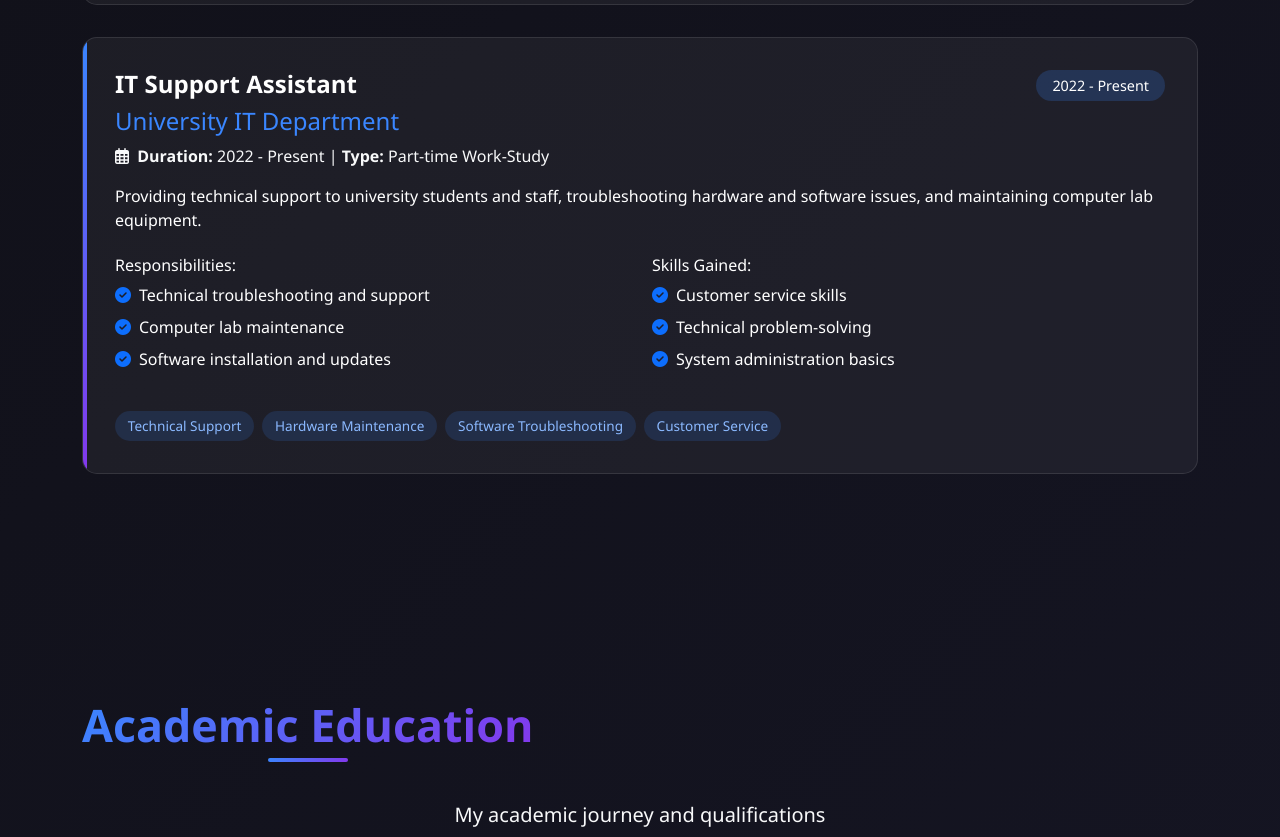
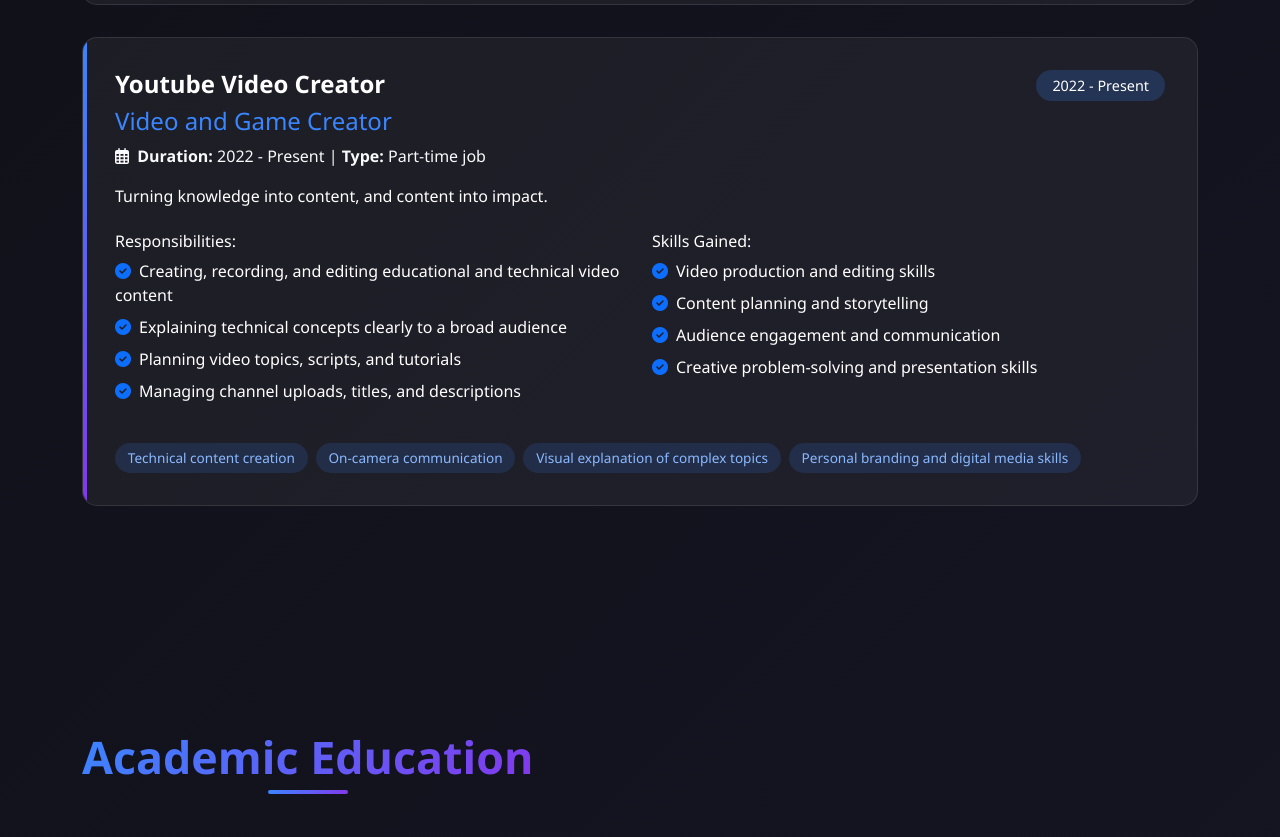
Before and after one commit to LawiigCoder/My-Portfolio, a website: page index.html in a window 1280 px wide. Shown: the part 4392-5229 px from the top of the page. Drawn offline with nearby package versions, Linux system fonts and the light colour scheme.

Commit message:
Updated feature

```diff
--- a/index.html
+++ b/index.html
@@ -435,48 +435,47 @@
       <div class="experience-card">
         <div class="experience-header">
           <div>
-            <h3 class="experience-title">IT Support Assistant</h3>
-            <h4 class="experience-company">University IT Department</h4>
+            <h3 class="experience-title">Youtube Video Creator</h3>
+            <h4 class="experience-company">Video and Game Creator</h4>
             <p class="text-light mb-0">
               <i class="far fa-calendar-alt me-1"></i>
               <strong>Duration:</strong> 2022 - Present |
-              <strong>Type:</strong> Part-time Work-Study
+              <strong>Type:</strong> Part-time job
             </p>
           </div>
           <span class="experience-date">2022 - Present</span>
         </div>
 
         <p class="mb-4">
-          Providing technical support to university students and staff, troubleshooting hardware and software issues,
-          and maintaining computer lab equipment.
+          Turning knowledge into content, and content into impact.
         </p>
 
         <div class="row mb-4">
           <div class="col-md-6">
             <h6 class="mb-2">Responsibilities:</h6>
             <ul class="list-unstyled">
-              <li class="mb-2"><i class="fas fa-check-circle text-primary me-2"></i>Technical troubleshooting and
-                support</li>
-              <li class="mb-2"><i class="fas fa-check-circle text-primary me-2"></i>Computer lab maintenance</li>
-              <li class="mb-2"><i class="fas fa-check-circle text-primary me-2"></i>Software installation and updates
-              </li>
+              <li class="mb-2"><i class="fas fa-check-circle text-primary me-2"></i>Creating, recording, and editing educational and technical video content</li>
+              <li class="mb-2"><i class="fas fa-check-circle text-primary me-2"></i>Explaining technical concepts clearly to a broad audience</li>
+              <li class="mb-2"><i class="fas fa-check-circle text-primary me-2"></i>Planning video topics, scripts, and tutorials</li>
+              <li class="mb-2"><i class="fas fa-check-circle text-primary me-2"></i>Managing channel uploads, titles, and descriptions</li>
             </ul>
           </div>
           <div class="col-md-6">
             <h6 class="mb-2">Skills Gained:</h6>
             <ul class="list-unstyled">
-              <li class="mb-2"><i class="fas fa-check-circle text-primary me-2"></i>Customer service skills</li>
-              <li class="mb-2"><i class="fas fa-check-circle text-primary me-2"></i>Technical problem-solving</li>
-              <li class="mb-2"><i class="fas fa-check-circle text-primary me-2"></i>System administration basics</li>
+              <li class="mb-2"><i class="fas fa-check-circle text-primary me-2"></i>Video production and editing skills</li>
+              <li class="mb-2"><i class="fas fa-check-circle text-primary me-2"></i>Content planning and storytelling</li>
+              <li class="mb-2"><i class="fas fa-check-circle text-primary me-2"></i>Audience engagement and communication</li>
+              <li class="mb-2"><i class="fas fa-check-circle text-primary me-2"></i>Creative problem-solving and presentation skills</li>
             </ul>
           </div>
         </div>
 
         <div class="experience-badges">
-          <span class="experience-badge">Technical Support</span>
-          <span class="experience-badge">Hardware Maintenance</span>
-          <span class="experience-badge">Software Troubleshooting</span>
-          <span class="experience-badge">Customer Service</span>
+          <span class="experience-badge">Technical content creation</span>
+          <span class="experience-badge">On-camera communication</span>
+          <span class="experience-badge">Visual explanation of complex topics</span>
+          <span class="experience-badge">Personal branding and digital media skills</span>
         </div>
       </div>
     </div>
```
